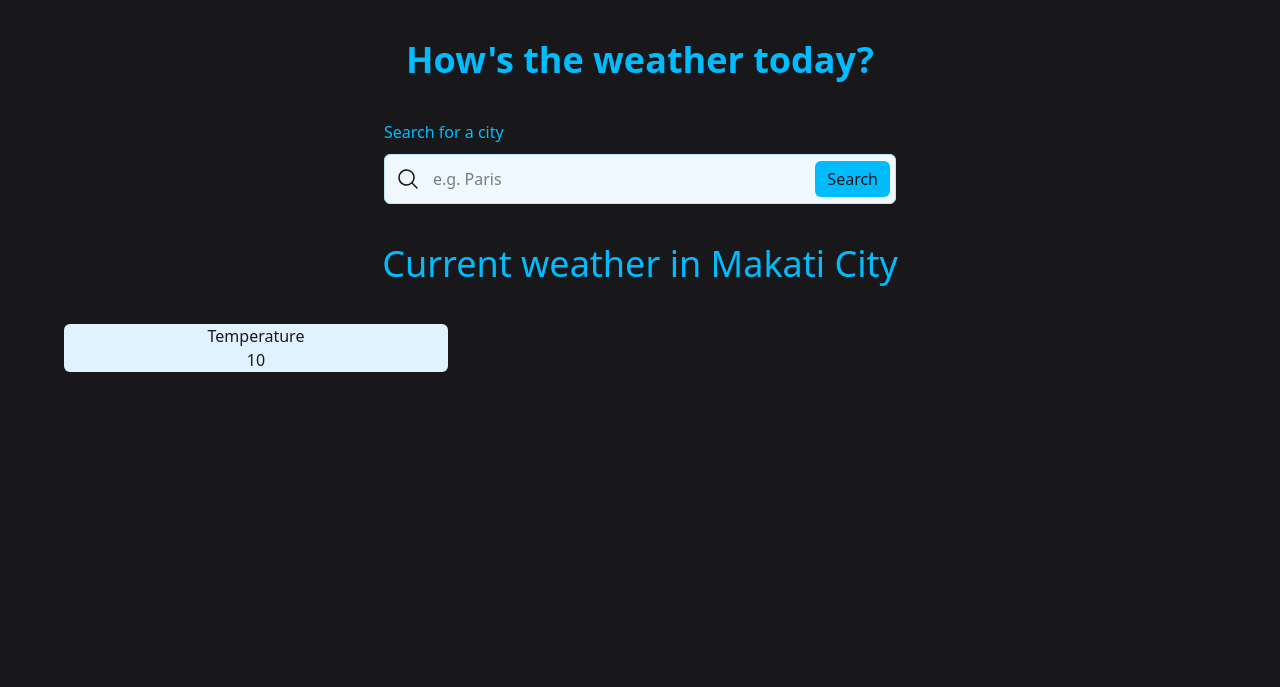
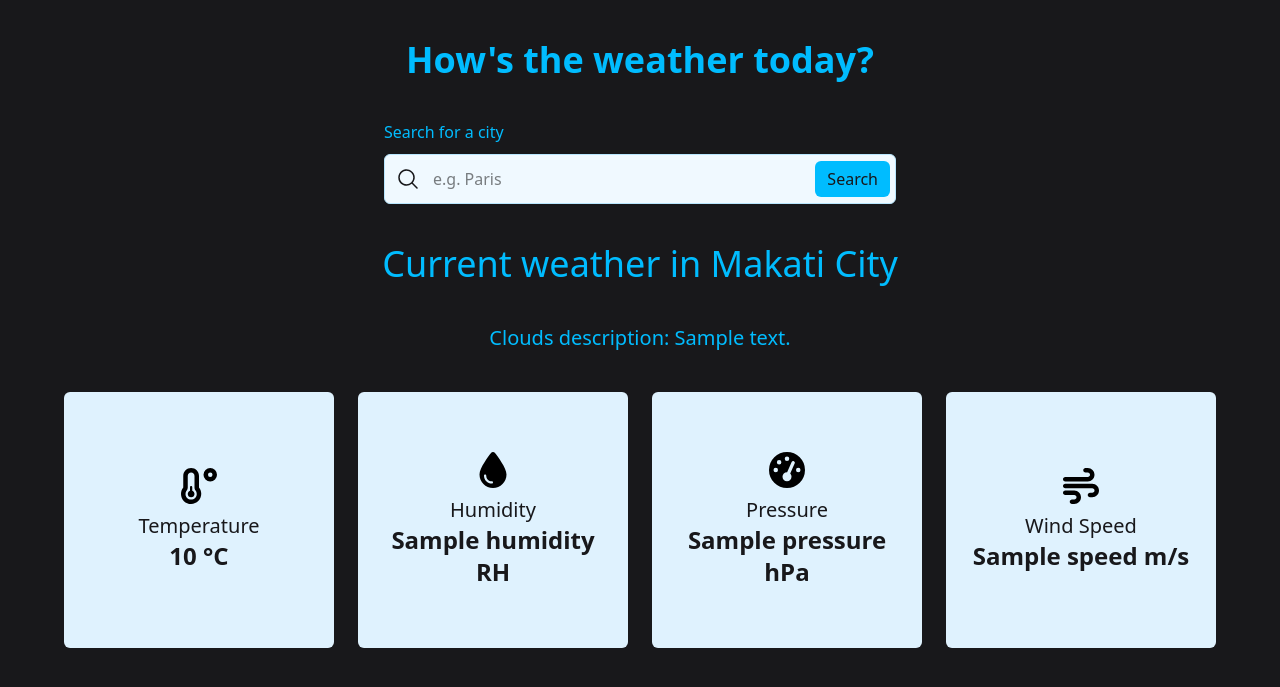
Before and after one commit to eisBlume0901/WeatherApp, a Django app: page / in a window 1280 px wide. Shown: the top 687 px of the page. Run offline with Django 5.2, Linux system fonts and the light colour scheme; tables that the repository leaves empty hold one stand-in row (values such as "Sample post"); a database or web service that is not in the repository returns one stand-in record (values such as "Sample title"); data that the repository does not hold is empty.

Commit message:
Created Weather Data Cards, Added JavaScript File for simple animation

```diff
--- a/core/weatherapp/templates/index.html
+++ b/core/weatherapp/templates/index.html
@@ -47,12 +47,45 @@
         <h1 class="text-lime-50 text-4xl">{{ error_message }}</h1>
     {% elif weather_data %}
         <h1 class="text-sky-400 text-4xl text-center mb-10">Current weather in {{ weather_data.city }} City</h1>
+        <p class="text-sky-400 text-xl text-center mb-10">Clouds description: {{ weather_data.description }}</p>
         <div class="max-w-6xl mx-auto">
-             <div class="grid grid-cols-3">
-              <div class="flex flex-col items-center bg-sky-100 rounded-md">
-                  <h1 class="text-zinc-900">Temperature</h1>
-                  <p class="text-zinc-900">{{ weather_data.temperature }}</p>
+             <div class="flex flex-row justify-center gap-6 h-64">
+              <div class="flex flex-col items-center justify-center text-center bg-sky-100 rounded-md w-full">
+                  <div class="p-4">
+                    <svg xmlns="http://www.w3.org/2000/svg" viewBox="0 0 512 512" width="36" height="36" class="mb-2 mx-auto text-zinc-900">
+                        <path d="M448 96a32 32 0 1 0 -64 0 32 32 0 1 0 64 0zM320 96a96 96 0 1 1 192 0A96 96 0 1 1 320 96zM144 64c-26.5 0-48 21.5-48 48l0 164.5c0 17.3-7.1 31.9-15.3 42.5C70.2 332.6 64 349.5 64 368c0 44.2 35.8 80 80 80s80-35.8 80-80c0-18.5-6.2-35.4-16.7-48.9c-8.2-10.6-15.3-25.2-15.3-42.5L192 112c0-26.5-21.5-48-48-48zM32 112C32 50.2 82.1 0 144 0s112 50.1 112 112l0 164.4c0 .1 .1 .3 .2 .6c.2 .6 .8 1.6 1.7 2.8c18.9 24.4 30.1 55 30.1 88.1c0 79.5-64.5 144-144 144S0 447.5 0 368c0-33.2 11.2-63.8 30.1-88.1c.9-1.2 1.5-2.2 1.7-2.8c.1-.3 .2-.5 .2-.6L32 112zM192 368c0 26.5-21.5 48-48 48s-48-21.5-48-48c0-20.9 13.4-38.7 32-45.3l0-50.7c0-8.8 7.2-16 16-16s16 7.2 16 16l0 50.7c18.6 6.6 32 24.4 32 45.3z"/>
+                    </svg>
+                    <h1 class="text-zinc-900 text-xl">Temperature</h1>
+                    <p class="text-zinc-900 text-2xl font-bold">{{ weather_data.temperature }} °C</p>
+                  </div>
               </div>
+             <div class="flex flex-col items-center justify-center text-center bg-sky-100 rounded-md w-full">
+                 <div class="p-4">
+                     <svg xmlns="http://www.w3.org/2000/svg" viewBox="0 0 384 512" width="36" height="36" class="mb-2 mx-auto text-zinc-900">
+                         <path d="M192 512C86 512 0 426 0 320C0 228.8 130.2 57.7 166.6 11.7C172.6 4.2 181.5 0 191.1 0l1.8 0c9.6 0 18.5 4.2 24.5 11.7C253.8 57.7 384 228.8 384 320c0 106-86 192-192 192zM96 336c0-8.8-7.2-16-16-16s-16 7.2-16 16c0 61.9 50.1 112 112 112c8.8 0 16-7.2 16-16s-7.2-16-16-16c-44.2 0-80-35.8-80-80z"/>
+                     </svg>
+                      <h1 class="text-zinc-900 text-xl">Humidity</h1>
+                      <p class="text-zinc-900 text-2xl font-bold">{{ weather_data.humidity }} RH</p>
+                 </div>
+              </div>
+            <div class="flex flex-col items-center justify-center text-center bg-sky-100 rounded-md w-full">
+                <div class="p-4">
+                    <svg xmlns="http://www.w3.org/2000/svg" viewBox="0 0 512 512" width="36" height="36" class="mb-2 mx-auto text-zinc-900">
+                        <path d="M0 256a256 256 0 1 1 512 0A256 256 0 1 1 0 256zM288 96a32 32 0 1 0 -64 0 32 32 0 1 0 64 0zM256 416c35.3 0 64-28.7 64-64c0-17.4-6.9-33.1-18.1-44.6L366 161.7c5.3-12.1-.2-26.3-12.3-31.6s-26.3 .2-31.6 12.3L257.9 288c-.6 0-1.3 0-1.9 0c-35.3 0-64 28.7-64 64s28.7 64 64 64zM176 144a32 32 0 1 0 -64 0 32 32 0 1 0 64 0zM96 288a32 32 0 1 0 0-64 32 32 0 1 0 0 64zm352-32a32 32 0 1 0 -64 0 32 32 0 1 0 64 0z"/>
+                    </svg>
+                    <h1 class="text-zinc-900 text-xl">Pressure</h1>
+                    <p class="text-zinc-900 text-2xl font-bold">{{ weather_data.pressure }} hPa</p>
+                </div>
+            </div>
+            <div class="flex flex-col items-center justify-center text-center bg-sky-100 rounded-md w-full">
+                <div class="p-4">
+                    <svg xmlns="http://www.w3.org/2000/svg" viewBox="0 0 512 512" width="36" height="36" class="mb-2 mx-auto text-zinc-900">
+                        <path d="M288 32c0 17.7 14.3 32 32 32l32 0c17.7 0 32 14.3 32 32s-14.3 32-32 32L32 128c-17.7 0-32 14.3-32 32s14.3 32 32 32l320 0c53 0 96-43 96-96s-43-96-96-96L320 0c-17.7 0-32 14.3-32 32zm64 352c0 17.7 14.3 32 32 32l32 0c53 0 96-43 96-96s-43-96-96-96L32 224c-17.7 0-32 14.3-32 32s14.3 32 32 32l384 0c17.7 0 32 14.3 32 32s-14.3 32-32 32l-32 0c-17.7 0-32 14.3-32 32zM128 512l32 0c53 0 96-43 96-96s-43-96-96-96L32 320c-17.7 0-32 14.3-32 32s14.3 32 32 32l128 0c17.7 0 32 14.3 32 32s-14.3 32-32 32l-32 0c-17.7 0-32 14.3-32 32s14.3 32 32 32z"/>
+                    </svg>
+                    <h1 class="text-zinc-900 text-xl">Wind Speed</h1>
+                    <p class="text-zinc-900 text-2xl font-bold">{{ weather_data.wind_speed }} m/s</p>
+                </div>
+            </div>
             </div>
         </div>
 
```
